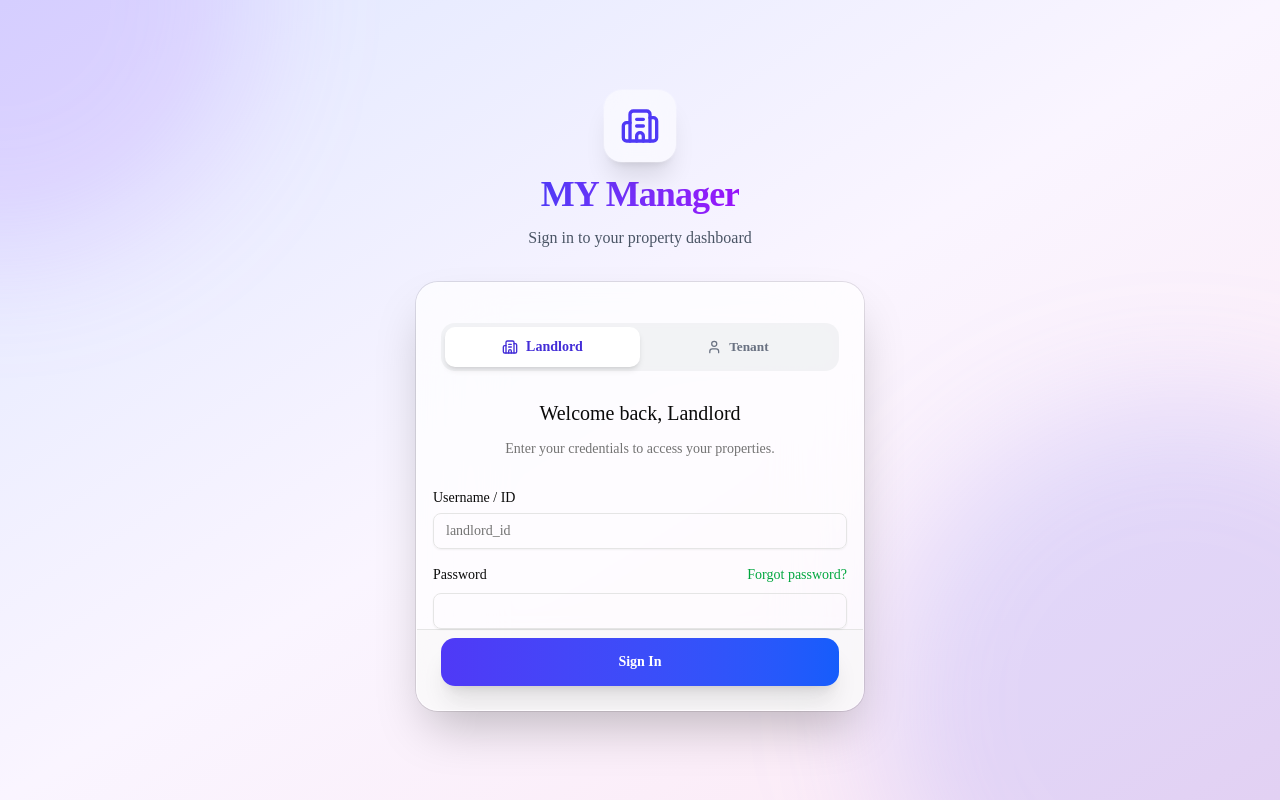
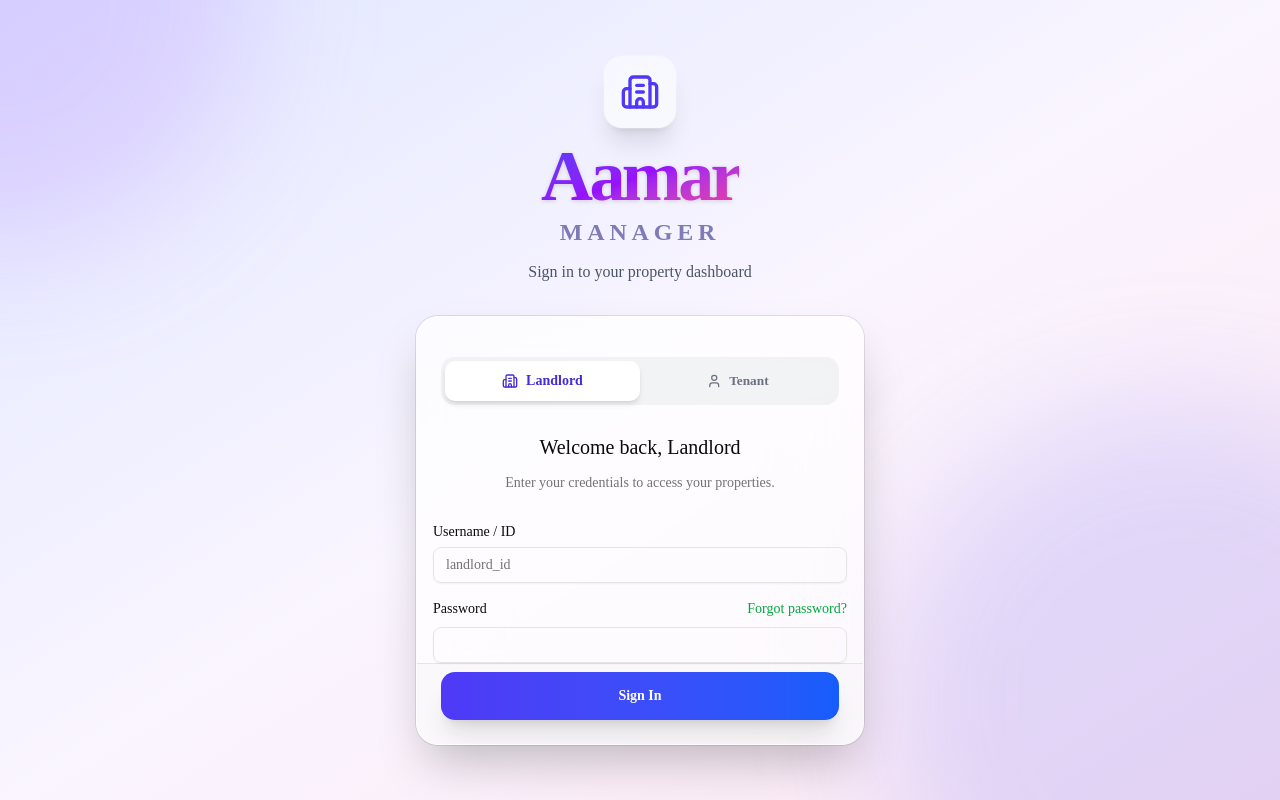
Before and after one commit to MdMahtabUddin/House-rent, a Next.js app: page / in a window 1280 px wide. Built offline with nearby package versions, Linux system fonts and the light colour scheme.

Commit message:
Fix TypeScript errors and update login page UI

```diff
--- a/app/dashboard/maintenance/page.tsx
+++ b/app/dashboard/maintenance/page.tsx
@@ -114,7 +114,7 @@ export default function MaintenancePage() {
                   </div>
                   <div className="space-y-2">
                     <Label className="text-sm font-bold text-gray-700 dark:text-gray-300">Issue Type</Label>
-                    <Select value={newReq.type} onValueChange={(v) => setNewReq({...newReq, type: v})}>
+                    <Select value={newReq.type} onValueChange={(v) => setNewReq({...newReq, type: v || ''})}>
                       <SelectTrigger className="h-12 rounded-xl bg-gray-50 dark:bg-gray-900 border-gray-200 dark:border-gray-800 font-medium">
                         <SelectValue placeholder="Select type" />
                       </SelectTrigger>
@@ -129,7 +129,7 @@ export default function MaintenancePage() {
                   </div>
                   <div className="space-y-2">
                     <Label className="text-sm font-bold text-gray-700 dark:text-gray-300">Priority Level</Label>
-                    <Select value={newReq.priority} onValueChange={(v) => setNewReq({...newReq, priority: v})}>
+                    <Select value={newReq.priority} onValueChange={(v) => setNewReq({...newReq, priority: v || ''})}>
                       <SelectTrigger className="h-12 rounded-xl bg-gray-50 dark:bg-gray-900 border-gray-200 dark:border-gray-800 font-medium">
                         <SelectValue placeholder="Select priority" />
                       </SelectTrigger>
@@ -213,7 +213,7 @@ export default function MaintenancePage() {
             <CardFooter className="p-6 pt-4 border-t border-gray-50 dark:border-gray-900 bg-gray-50/50 dark:bg-gray-900/20 flex justify-between items-center">
               <span className="text-xs font-bold text-gray-500">{req.date}</span>
               <DropdownMenu>
-                <DropdownMenuTrigger asChild>
+                <DropdownMenuTrigger>
                   <Button variant="outline" size="sm" className="rounded-xl font-bold h-9">
                     Update Status
                   </Button>
--- a/app/dashboard/notice-board/page.tsx
+++ b/app/dashboard/notice-board/page.tsx
@@ -110,7 +110,7 @@ export default function NoticeBoardPage() {
 
                 <div className="space-y-2">
                   <Label className="text-sm font-bold text-gray-700 dark:text-gray-300">Priority Level</Label>
-                  <Select value={newNotice.type} onValueChange={(v) => setNewNotice({...newNotice, type: v})}>
+                  <Select value={newNotice.type} onValueChange={(v) => setNewNotice({...newNotice, type: v || ''})}>
                     <SelectTrigger className="h-12 rounded-xl bg-gray-50 dark:bg-gray-900 border-gray-200 dark:border-gray-800 font-medium">
                       <SelectValue placeholder="Select priority" />
                     </SelectTrigger>
--- a/app/dashboard/payments/page.tsx
+++ b/app/dashboard/payments/page.tsx
@@ -22,6 +22,7 @@ import {
   DialogTrigger,
   DialogClose
 } from '@/components/ui/dialog'
+import { DropdownMenu, DropdownMenuTrigger, DropdownMenuContent } from '@/components/ui/dropdown-menu'
 import { PlusCircle, Search, Filter, FileText, Trash2, Edit } from 'lucide-react'
 import { usePropertyType } from '@/components/PropertyTypeContext'
 import { useState, useEffect } from 'react'
--- a/app/dashboard/staff/page.tsx
+++ b/app/dashboard/staff/page.tsx
@@ -95,7 +95,7 @@ export default function StaffPage() {
                   </div>
                   <div className="space-y-2">
                     <Label className="text-sm font-bold text-gray-700 dark:text-gray-300">Role/Designation</Label>
-                    <Select value={newStaff.role} onValueChange={(v) => setNewStaff({...newStaff, role: v})}>
+                    <Select value={newStaff.role} onValueChange={(v) => setNewStaff({...newStaff, role: v || ''})}>
                       <SelectTrigger className="h-12 rounded-xl bg-gray-50 dark:bg-gray-900 border-gray-200 dark:border-gray-800 font-medium">
                         <SelectValue placeholder="Select role" />
                       </SelectTrigger>
--- a/app/layout.tsx
+++ b/app/layout.tsx
@@ -13,8 +13,8 @@ const geistMono = Geist_Mono({
 });
 
 export const metadata: Metadata = {
-  title: "Create Next App",
-  description: "Generated by create next app",
+  title: "Aamar Manager | Property Management System",
+  description: "A complete property and tenant management system",
 };
 
 export default function RootLayout({
--- a/app/page.tsx
+++ b/app/page.tsx
@@ -63,8 +63,13 @@ export default function LoginPage() {
           <div className="p-4 bg-white/50 dark:bg-gray-900/50 backdrop-blur-md rounded-2xl shadow-xl ring-1 ring-white/20">
             <Building2 className="w-10 h-10 text-indigo-600 dark:text-indigo-400" />
           </div>
-          <h1 className="text-4xl font-extrabold tracking-tight bg-clip-text text-transparent bg-gradient-to-r from-indigo-600 to-purple-600 dark:from-indigo-400 dark:to-purple-400">
-            MY Manager
+          <h1 className="flex flex-col items-center justify-center">
+            <span className="text-6xl sm:text-7xl font-black tracking-tighter bg-clip-text text-transparent bg-gradient-to-br from-indigo-600 via-purple-600 to-pink-500 dark:from-indigo-400 dark:via-purple-400 dark:to-pink-400 drop-shadow-sm mb-1">
+              Aamar
+            </span>
+            <span className="text-xl sm:text-2xl font-bold tracking-[0.2em] text-indigo-900/60 dark:text-indigo-100/50 uppercase">
+              Manager
+            </span>
           </h1>
           <p className="text-gray-600 dark:text-gray-300 font-medium text-center px-4">
             {loginType === 'landlord' ? 'Sign in to your property dashboard' : 'Sign in to your tenant portal'}
--- a/components/layout/Sidebar.tsx
+++ b/components/layout/Sidebar.tsx
@@ -21,7 +21,7 @@ export function SidebarContent({ onNavigate }: { onNavigate?: () => void }) {
   const { propertyType, setPropertyType, userAccess } = usePropertyType()
 
   // Determine which nav items to show based on the active module (propertyType)
-  let activeNavItems = []
+  let activeNavItems: any[] = []
 
   if (propertyType === 'House' || propertyType === 'Shop') {
     activeNavItems = [
```
